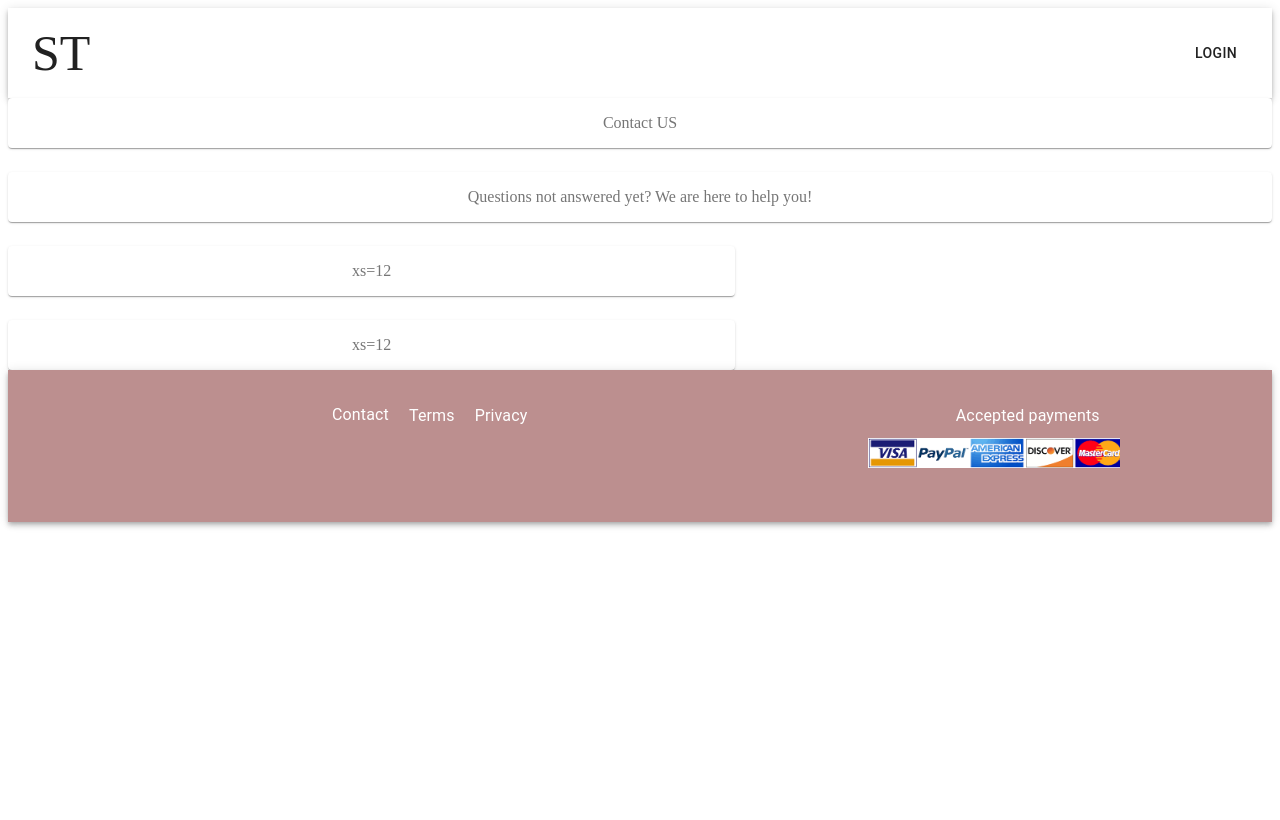
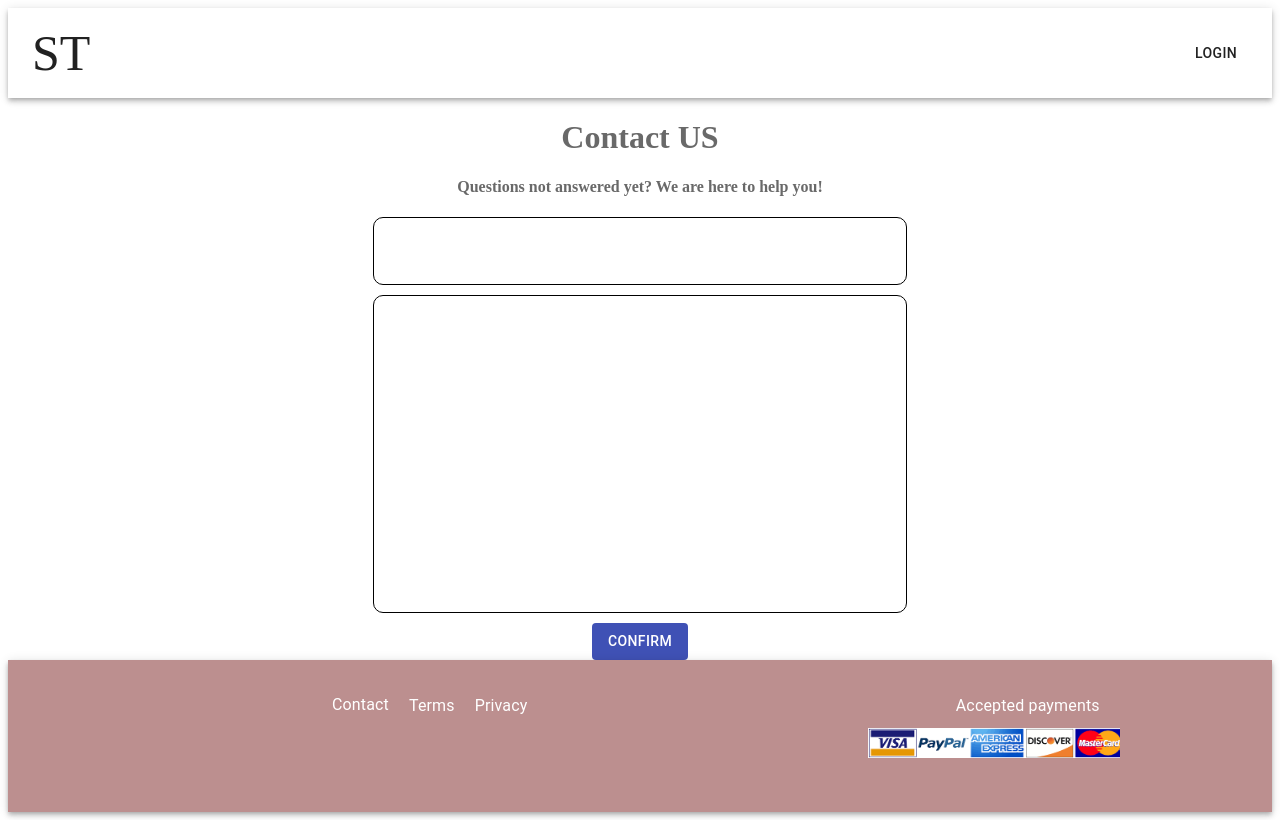
Before and after one commit to harukakato35/StressBox, a React (Create React App) app: page /contact in a window 1280 px wide. Built offline with nearby package versions, Linux system fonts and the light colour scheme.

Commit message:
adding some element to contact page

```diff
--- a/src/components/Contact.js
+++ b/src/components/Contact.js
@@ -4,50 +4,65 @@ import Paper from '@material-ui/core/Paper';
 import Grid from '@material-ui/core/Grid';
 import Header from './BasicComponents/Header';
 import Footer from './BasicComponents/Footer';
+import Button from '@material-ui/core/Button';
 
 const useStyles = makeStyles((theme) => ({
     root: {
         flexGrow: 1,
     },
-    paper: {
-        padding: theme.spacing(2),
+    h1:{
         textAlign: 'center',
-        color: theme.palette.text.secondary,
+        color: '#696969',
+
     },
-    grid3:{
+    h4:{
         textAlign: 'center',
+        color: '#696969',
     },
-    grid1:{
-       boxShadow: 'none',
+box2: {
+    padding: '0.5em 1em',
+    margin: '10px auto',
+    fontWeight: 'bold',
+    border: 'solid 1px #000000',
+    height: 300,
+    width: 500,
+    borderRadius: 10,
+
+},
+    box1:{
+        padding: '0.5em 1em',
+        margin: '10px auto',
+        fontWeight: 'bold',
+        border: 'solid 1px #000000',
+        height: 50,
+        width: 500,
+        borderRadius: 10,
     },
-    grid2:{
-        boxShadow: 'none',
-    },
+
+button:{
+  textAlign: 'center',
+},
 }));
 
 export default function FullWidthGrid() {
     const classes = useStyles();
 
     return (
-        <div  >
+        <div >
             <Header/>
-            <Grid container spacing={3}>
-                <Grid item xs={12} className={classes.grid1}>
-                    <Paper className={classes.paper}>Contact US</Paper>
-                </Grid>
-                <Grid item xs={12}>
-                    <Paper className={classes.paper}>
-                        Questions not answered yet? We are here to help you!
-                    </Paper>
-                </Grid>
-                <Grid item xs={7} className={classes.grid1}>
-                    <Paper className={classes.paper}>xs=12</Paper>
-                </Grid>
-                <Grid item xs={7}>
-                    <Paper className={classes.paper}>xs=12</Paper>
-                </Grid>
-            </Grid>
-        <Footer/>
+                <h1 className={classes.h1}>Contact US</h1>
+                    <h4 className={classes.h4}>Questions not answered yet? We are here to help you!</h4>
+                       <div className={classes.box1}>
+                        </div>
+                            <div className={classes.box2}>
+                            </div>
+                                 <div className={classes.button}>
+                                    <Button variant="contained" color="primary" disableElevation
+                                            className={classes.button}>
+                                                Confirm
+                                    </Button>
+                                </div>
+            <Footer/>
         </div>
     );
 }
```
Also changed, not shown: 1 other file (tests, documents, lock files or other folders).
